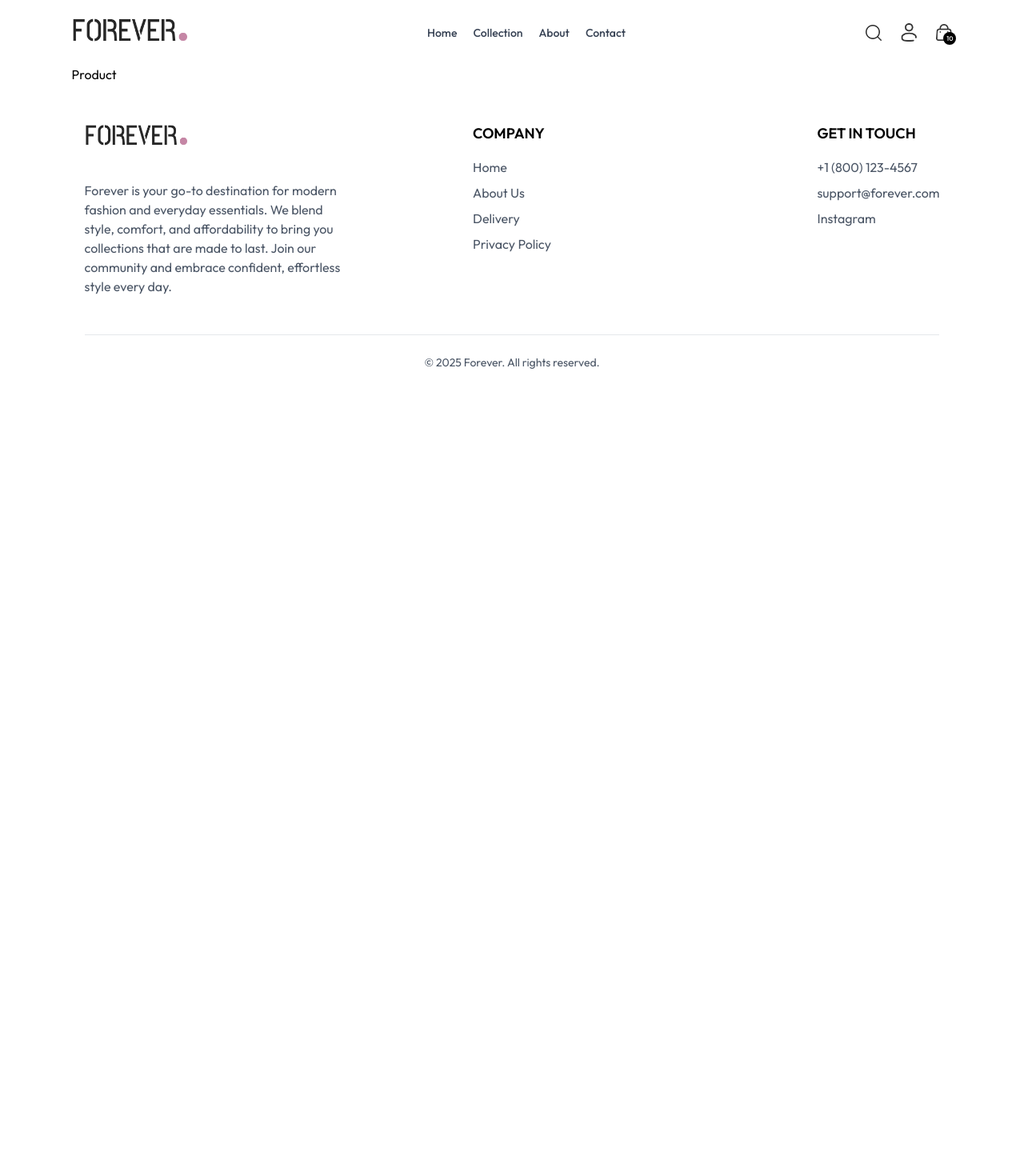
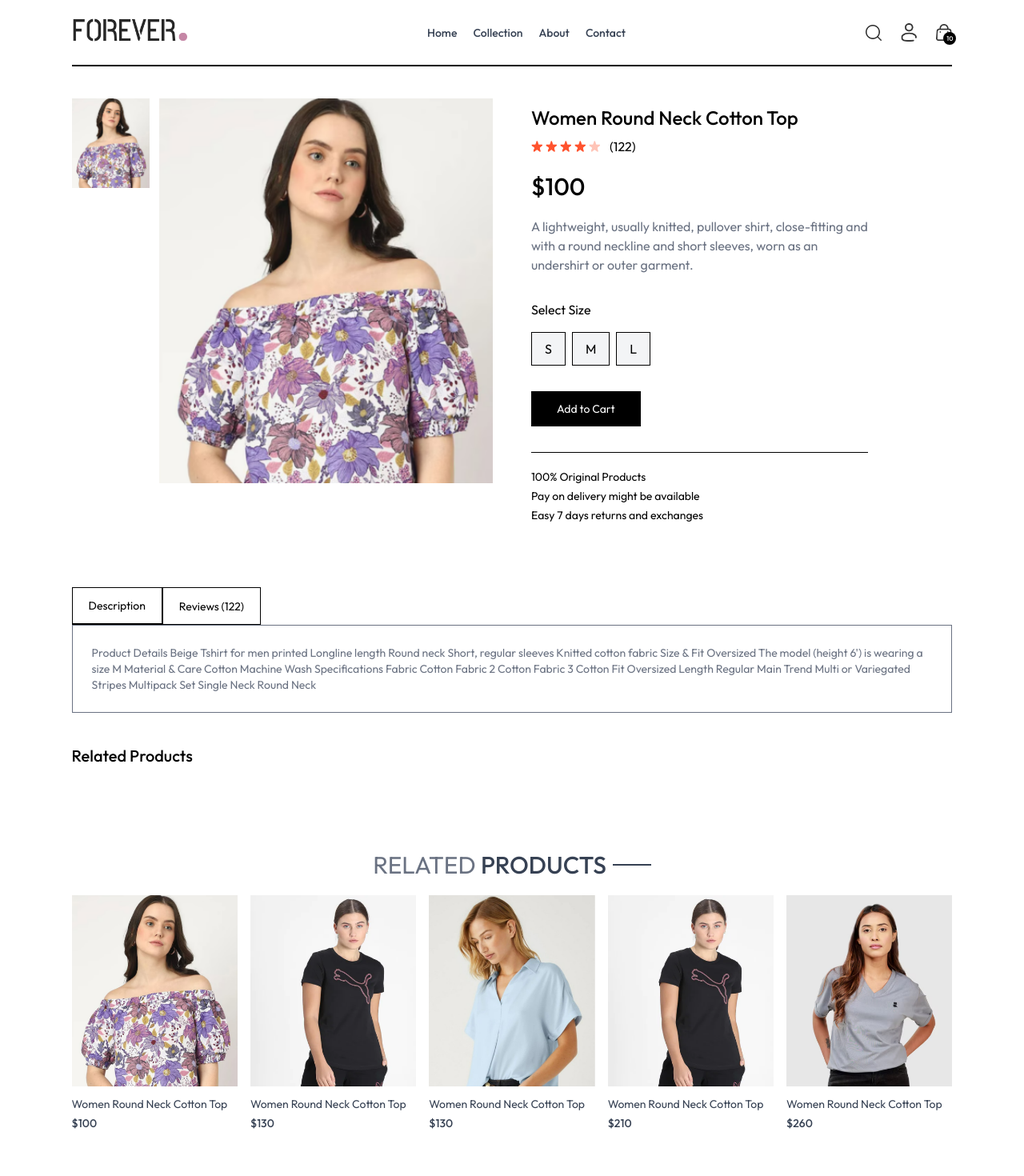
Before and after one commit to ashucj17/forever, a React (Vite) app in the folder frontend/: page /product/aaaaa in a window 1280 px wide. Shown: the top 1470 px of the page at 80% size. Before the commit the page ends 800 px from the top, so only its background shows below. Built offline with nearby package versions, Linux system fonts and the light colour scheme.

Commit message:
Single product page

```diff
--- /dev/null
+++ b/frontend/src/components/RelatedProduct.jsx
@@ -0,0 +1,44 @@
+import React, { useContext, useEffect, useState } from 'react'
+import { ShopContext } from '../context/ShopContext'
+import ProductItem from '../components/ProductItem'
+import Title from '../components/Title'
+
+const RelatedProduct = ({ category, subCategory }) => {
+    const { products } = useContext(ShopContext)
+    const [related, setRelated] = useState([])
+
+    useEffect(() => {
+        if (products.length > 0) {
+            let productsCopy = products.slice();
+
+            productsCopy = productsCopy.filter((item) => category === item.category)
+            productsCopy = productsCopy.filter((item) => subCategory === item.subCategory)
+
+            // Take the first 5 products
+            setRelated(productsCopy.slice(0, 5))
+        }
+
+    }, [products, category, subCategory])
+
+    return (
+        <div className='my-24'>
+            <div className='text-center text-3xl py-2'>
+                <Title text1={'RELATED'} text2={'PRODUCTS'} />
+            </div>
+
+        <div className="grid grid-cols-2 sm:grid-cols-3 md:grid-cols-4 lg:grid-cols-5 gap-4 gap-y-6">
+            {related.map((item, index) => (
+                <ProductItem
+                    key={index}
+                    name={item.name}
+                    id={item._id}
+                    price={item.price}
+                    image={item.image}
+                />
+            ))}
+        </div>
+        </div>
+    )
+}
+
+export default RelatedProduct
--- a/frontend/src/index.css
+++ b/frontend/src/index.css
@@ -16,6 +16,10 @@
   font-style: normal;
 }
 
+::-webkit-scrollbar{
+  display: none;
+}
+
 @media (max-width:640px){
   a.active{
     background-color: #000;
--- a/frontend/src/pages/Product.jsx
+++ b/frontend/src/pages/Product.jsx
@@ -1,8 +1,153 @@
-import React from 'react'
+import React, { useContext, useEffect, useState } from 'react'
+import { useParams } from 'react-router-dom'
+import { ShopContext } from '../context/ShopContext'
+import { assets } from '../assets/assets'
+import RelatedProduct from '../components/RelatedProduct'
 
 const Product = () => {
+  const { productId } = useParams()
+  const { products, currency } = useContext(ShopContext)
+  const [productData, setProductData] = useState(null)
+  const [image, setImage] = useState('')
+  const [size, setSize] = useState('')
+  const [activeTab, setActiveTab] = useState('description')
+
+  const fetchProductData = () => {
+    const product = products.find((item) => item._id === productId)
+    if (product) {
+      setProductData(product)
+      setImage(product.image[0])
+    }
+  }
+
+  useEffect(() => {
+    if (products.length > 0) {
+      fetchProductData()
+    }
+  }, [productId, products])
+
+  if (!productData) {
+    return <div className="text-center p-10 text-gray-500">Loading product details...</div>
+  }
+
   return (
-    <div>Product</div>
+    <div className='border-t-2 pt-10 transition-opacity ease-in duration-500 opacity-100'>
+      <div className='flex gap-12 sm:gap-12 flex-col sm:flex-row'>
+        {/* Product Images */}
+        <div className='flex-1 flex flex-col-reverse gap-3 sm:flex-row'>
+          <div className='flex sm:flex-col overflow-x-auto sm:overflow-y-scroll justify-between sm:justify-normal sm:w-[18.7%] w-full'>
+            {productData.image.map((item, index) => (
+              <img
+                onClick={() => setImage(item)}
+                src={item}
+                key={index}
+                className='w-[24%] sm:w-full sm:mb-3 flex-shrink-0 cursor-pointer'
+                alt={`Thumbnail ${index}`}
+              />
+            ))}
+          </div>
+          <div className='w-full sm:w-[80%]'>
+            <img className='w-full h-auto' src={image} alt={`Main view of ${productData.name}`} />
+          </div>
+        </div>
+
+        {/* Product Info */}
+        <div className='flex-1'>
+          <h1 className='font-medium text-2xl mt-2'>{productData.name}</h1>
+          <div className='flex items-center gap-1 mt-2'>
+            {[...Array(4)].map((_, i) => (
+              <img key={i} src={assets.star_icon} alt="Star" className="w-3.5" />
+            ))}
+            <img src={assets.star_dull_icon} alt="Star dull" className="w-3.5" />
+            <p className='pl-2'>(122)</p>
+          </div>
+          <p className='mt-5 text-3xl font-medium'>{currency}{productData.price}</p>
+          <p className='mt-5 text-gray-500 md:w-4/5'>{productData.description}</p>
+          <div className=' flex flex-col gap-4 my-8' >
+            <p>Select Size</p>
+            <div className='flex gap-2' >
+              {productData.sizes.map((item,index)=>(
+                <button onClick={()=>setSize(item)} className={`border py-2 px-4 bg-gray-100 ${item ===size ? 'border-orange-500' : ''} `} key={index}>{item}</button>
+              ))}
+            </div>
+          </div>
+          <button className='bg-black text-white px-8 py-3 text-sm active:bg-gray-600  '>Add to Cart</button>
+          <hr className='mt-8 sm:w-4/5' />
+          <div className='text-sm text-grey500 mt-5 flex flex-col gap-1'>
+            <p>100% Original Products</p>
+            <p>Pay on delivery might be available</p>
+            <p>Easy 7 days returns and exchanges</p>
+          </div>
+        </div>
+      </div>
+
+      {/* Description & Review */}
+      <div className='mt-20'>
+        <div className='flex'>
+          <button
+            onClick={() => setActiveTab('description')}
+            className={`border px-5 py-3 text-sm cursor-pointer ${activeTab === 'description' ? 'border-b-2 border-b-black' : ''}`}
+          >
+            Description
+          </button>
+          <button
+            onClick={() => setActiveTab('reviews')}
+            className={`border px-5 py-3 text-sm cursor-pointer ${activeTab === 'reviews' ? 'border-b-2 border-b-black' : ''}`}
+          >
+            Reviews (122)
+          </button>
+        </div>
+        <div className='flex flex-col g-4 border px-6 py-6 text-sm text-gray-500'>
+          {activeTab === 'description' ? (
+            <div>
+              <p>Product Details
+Beige Tshirt for men
+printed
+Longline length
+Round neck
+Short, regular sleeves
+Knitted cotton fabric
+
+Size & Fit
+Oversized
+The model (height 6') is wearing a size M
+
+Material & Care
+Cotton
+Machine Wash
+
+Specifications
+Fabric
+Cotton
+Fabric 2
+Cotton
+Fabric 3
+Cotton
+Fit
+Oversized
+Length
+Regular
+Main Trend
+Multi or Variegated Stripes
+Multipack Set
+Single
+Neck Round Neck
+</p>
+            </div>
+          ) : (
+            <div>
+              <p>The top is absolutely amazing. Soft and Comfortable T-shirt I recently bought this t- shirt and I love it. The fabric is very soft and breathable, perfect for all-day wear. The design and ombre colour style is different from the usual male clothing. It fits well and looks great for both casual and slightly dressed-up occasions. The cloth is purely cotton and a comfortable choice for summers.</p>
+            </div>
+          )}
+        </div>
+      </div>
+
+      {/* related products */}
+      <div className="mt-10">
+        <h2 className="text-xl font-medium mb-6">Related Products</h2>
+        <RelatedProduct category={productData.category} subCategory={productData.subCategory} />
+      </div>
+    </div>
   )
 }
 
```
